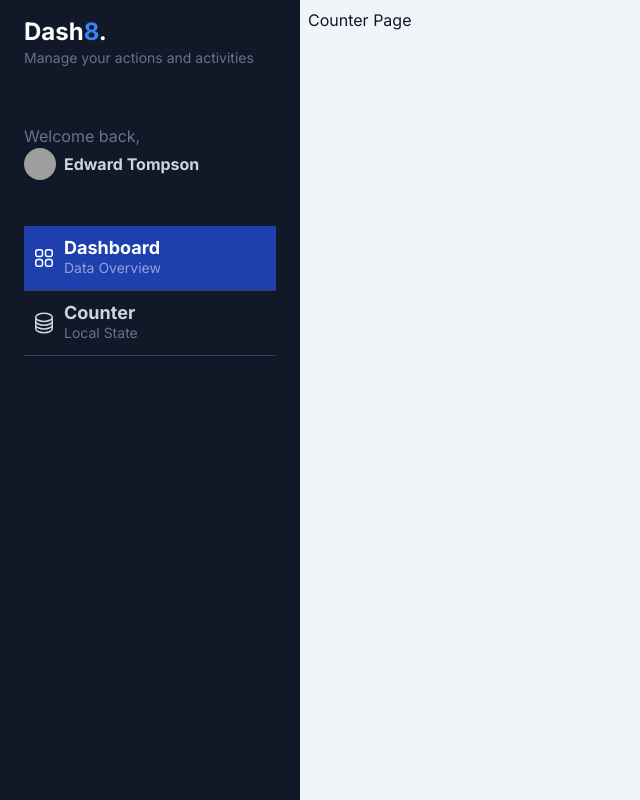
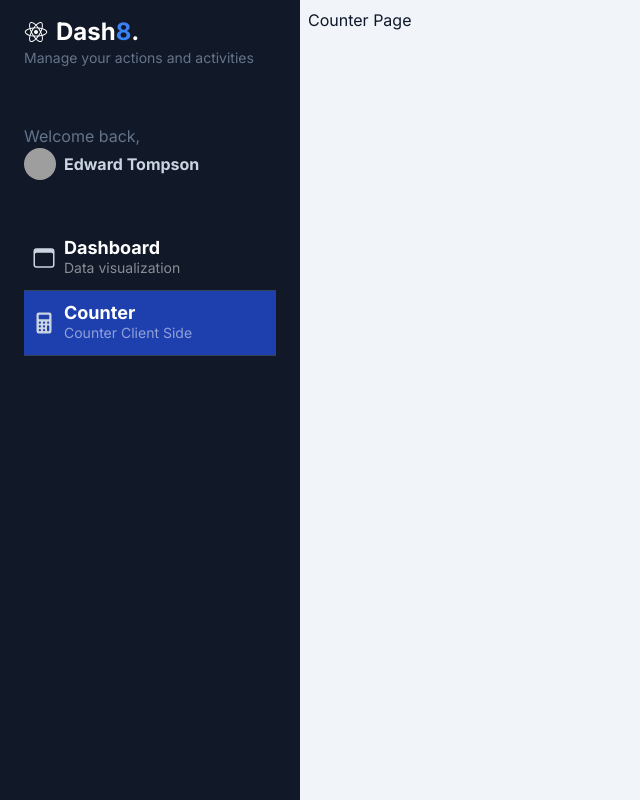
Before and after one commit to florluzduarte/next-dashboard-app, a Next.js app: page /dashboard/counter in a window 1280 px wide. Shown: the whole page, without its empty margins (0-640 px from the left). Built offline with nearby package versions, Linux system fonts and the light colour scheme; grey boxes are pictures that could not be loaded.

Commit message:
wip: SidebarMenuItem conditional style and routing

```diff
--- a/src/app/components/Sidebar.tsx
+++ b/src/app/components/Sidebar.tsx
@@ -1,4 +1,21 @@
 import Image from "next/image";
+import { IoBrowsersOutline, IoCalculator, IoLogoReact } from "react-icons/io5";
+import { SidebarMenuItem } from ".";
+
+const menuItems = [
+  {
+    path: "/dashboard/main",
+    logo: <IoBrowsersOutline size={24} />,
+    title: "Dashboard",
+    subtitle: "Data visualization",
+  },
+  {
+    path: "/dashboard/counter",
+    logo: <IoCalculator size={24} />,
+    title: "Counter",
+    subtitle: "Counter Client Side",
+  },
+];
 
 export const Sidebar = () => {
   return (
@@ -8,8 +25,10 @@
       className="bg-gray-900 min-h-screen z-10 text-slate-300 w-64 left-0 h-screen overflow-y-scroll"
     >
       <div id="logo" className="my-4 px-6">
-        <h1 className="text-lg md:text-2xl font-bold text-white">
-          Dash<span className="text-blue-500">8</span>.
+        <h1 className="flex items-center text-lg md:text-2xl font-bold text-white">
+          <IoLogoReact className="mr-2" />
+          <span>Dash</span>
+          <span className="text-blue-500">8</span>.
         </h1>
         <p className="text-slate-500 text-sm">
           Manage your actions and activities
@@ -31,65 +50,9 @@
         </a>
       </div>
       <div id="nav" className="w-full px-6">
-        <a
-          href="#"
-          className="w-full px-2 inline-flex space-x-2 items-center border-b border-slate-700 py-3 bg-blue-800 hover:bg-white/5 transition ease-linear duration-150"
-        >
-          <div>
-            <svg
-              xmlns="http://www.w3.org/2000/svg"
-              fill="none"
-              viewBox="0 0 24 24"
-              strokeWidth="1.5"
-              stroke="currentColor"
-              className="w-6 h-6 text-white"
-            >
-              <path
-                strokeLinecap="round"
-                strokeLinejoin="round"
-                d="M3.75 6A2.25 2.25 0 016 3.75h2.25A2.25 2.25 0 0110.5 6v2.25a2.25 2.25 0 01-2.25 2.25H6a2.25 2.25 0 01-2.25-2.25V6zM3.75 15.75A2.25 2.25 0 016 13.5h2.25a2.25 2.25 0 012.25 2.25V18a2.25 2.25 0 01-2.25 2.25H6A2.25 2.25 0 013.75 18v-2.25zM13.5 6a2.25 2.25 0 012.25-2.25H18A2.25 2.25 0 0120.25 6v2.25A2.25 2.25 0 0118 10.5h-2.25a2.25 2.25 0 01-2.25-2.25V6zM13.5 15.75a2.25 2.25 0 012.25-2.25H18a2.25 2.25 0 012.25 2.25V18A2.25 2.25 0 0118 20.25h-2.25A2.25 2.25 0 0113.5 18v-2.25z"
-              />
-            </svg>
-          </div>
-          <div className="flex flex-col">
-            <span className="text-lg font-bold leading-5 text-white">
-              Dashboard
-            </span>
-            <span className="text-sm text-white/50 hidden md:block">
-              Data Overview
-            </span>
-          </div>
-        </a>
-
-        <a
-          href="#"
-          className="w-full px-2 inline-flex space-x-2 items-center border-b border-slate-700 py-3 hover:bg-white/5 transition ease-linear duration-150"
-        >
-          <div>
-            <svg
-              xmlns="http://www.w3.org/2000/svg"
-              fill="none"
-              viewBox="0 0 24 24"
-              strokeWidth="1.5"
-              stroke="currentColor"
-              className="w-6 h-6"
-            >
-              <path
-                strokeLinecap="round"
-                strokeLinejoin="round"
-                d="M20.25 6.375c0 2.278-3.694 4.125-8.25 4.125S3.75 8.653 3.75 6.375m16.5 0c0-2.278-3.694-4.125-8.25-4.125S3.75 4.097 3.75 6.375m16.5 0v11.25c0 2.278-3.694 4.125-8.25 4.125s-8.25-1.847-8.25-4.125V6.375m16.5 0v3.75m-16.5-3.75v3.75m16.5 0v3.75C20.25 16.153 16.556 18 12 18s-8.25-1.847-8.25-4.125v-3.75m16.5 0c0 2.278-3.694 4.125-8.25 4.125s-8.25-1.847-8.25-4.125"
-              />
-            </svg>
-          </div>
-          <div className="flex flex-col">
-            <span className="text-lg text-slate-300 font-bold leading-5">
-              Counter
-            </span>
-            <span className="text-sm text-slate-500 hidden md:block">
-              Local State
-            </span>
-          </div>
-        </a>
+        {menuItems.map((item) => (
+          <SidebarMenuItem key={item.title} {...item} />
+        ))}
       </div>
     </div>
   );
--- /dev/null
+++ b/src/app/components/SidebarMenuItem.tsx
@@ -0,0 +1,31 @@
+"use client";
+import Link from "next/link";
+import { usePathname } from "next/navigation";
+
+interface Props {
+  logo: JSX.Element;
+  title: string;
+  path: string;
+  subtitle: string;
+}
+
+export const SidebarMenuItem = ({ logo, title, path, subtitle }: Props) => {
+  const pathname = usePathname();
+
+  return (
+    <Link
+      href={path}
+      className={` ${
+        pathname === path && "bg-blue-800"
+      } w-full px-2 inline-flex space-x-2 items-center border-b border-slate-700 py-3 hover:bg-white/5 transition ease-linear duration-150`}
+    >
+      <div>{logo}</div>
+      <div className="flex flex-col">
+        <span className="text-lg font-bold leading-5 text-white">{title}</span>
+        <span className="text-sm text-white/50 hidden md:block">
+          {subtitle}
+        </span>
+      </div>
+    </Link>
+  );
+};
--- a/src/app/components/index.ts
+++ b/src/app/components/index.ts
@@ -1 +1,2 @@
 export { Sidebar } from "./Sidebar";
+export { SidebarMenuItem } from "./SidebarMenuItem";
--- /dev/null
+++ b/src/app/dashboard/main/page.tsx
@@ -0,0 +1,7 @@
+export default function MainPage() {
+  return (
+    <div>
+      <h1>Hello Main Page</h1>
+    </div>
+  );
+}
--- a/src/app/page.tsx
+++ b/src/app/page.tsx
@@ -1,5 +1,5 @@
 import { redirect } from "next/navigation";
 
 export default function HomePage() {
-  redirect("/dashboard/counter");
+  redirect("/dashboard/main");
 }
```
Also changed, not shown: package.json (+5 -4 lines), 1 other file (tests, documents, lock files or other folders).
